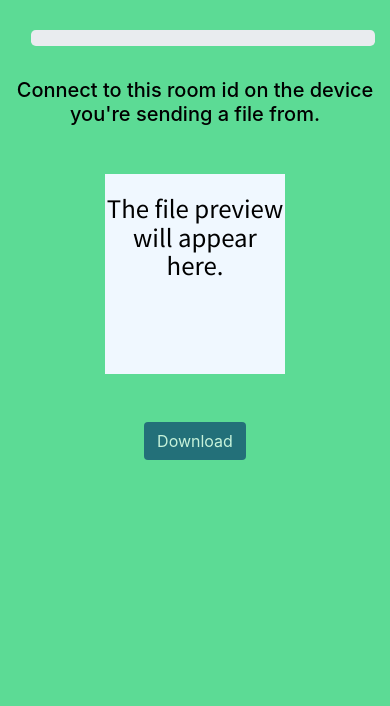
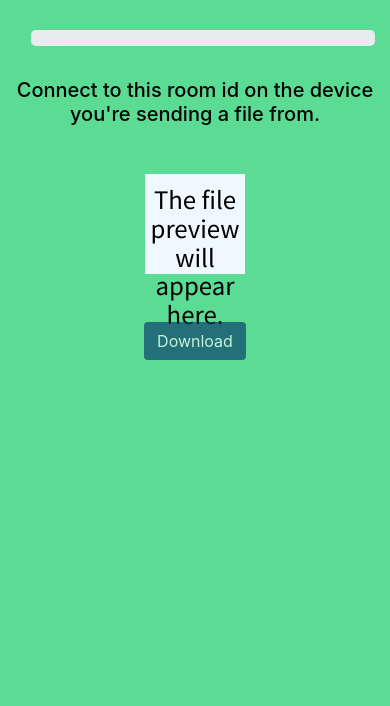
Before and after one commit to nicroy23/TransferUp, a website: page public/index.html in a window 390 px wide. Shown: the part 138-844 px from the top of the page. Drawn offline with nearby package versions, Linux system fonts and the light colour scheme; no server answers.

Commit message:
Testing to see on phone.

```diff
--- a/public/index.html
+++ b/public/index.html
@@ -37,7 +37,7 @@
               </h5>
             </div>
           </div>
-          <div class="file-show mt-5 w-50 h-50" id="show-preview" style="max-height: 200px;">
+          <div class="file-show mt-5" id="show-preview" style="max-height: 100px; max-width: 100px;">
             <h4 style="padding-top: 11%;">
               The file preview will appear here.
             </h4>
```
